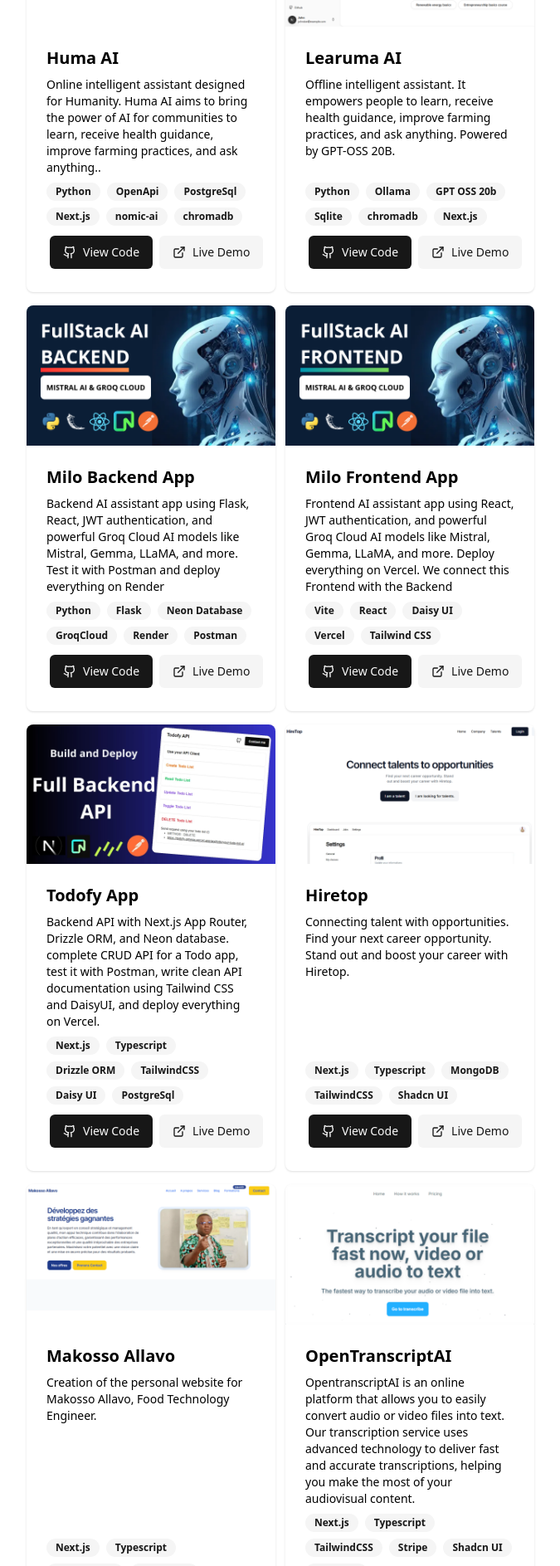
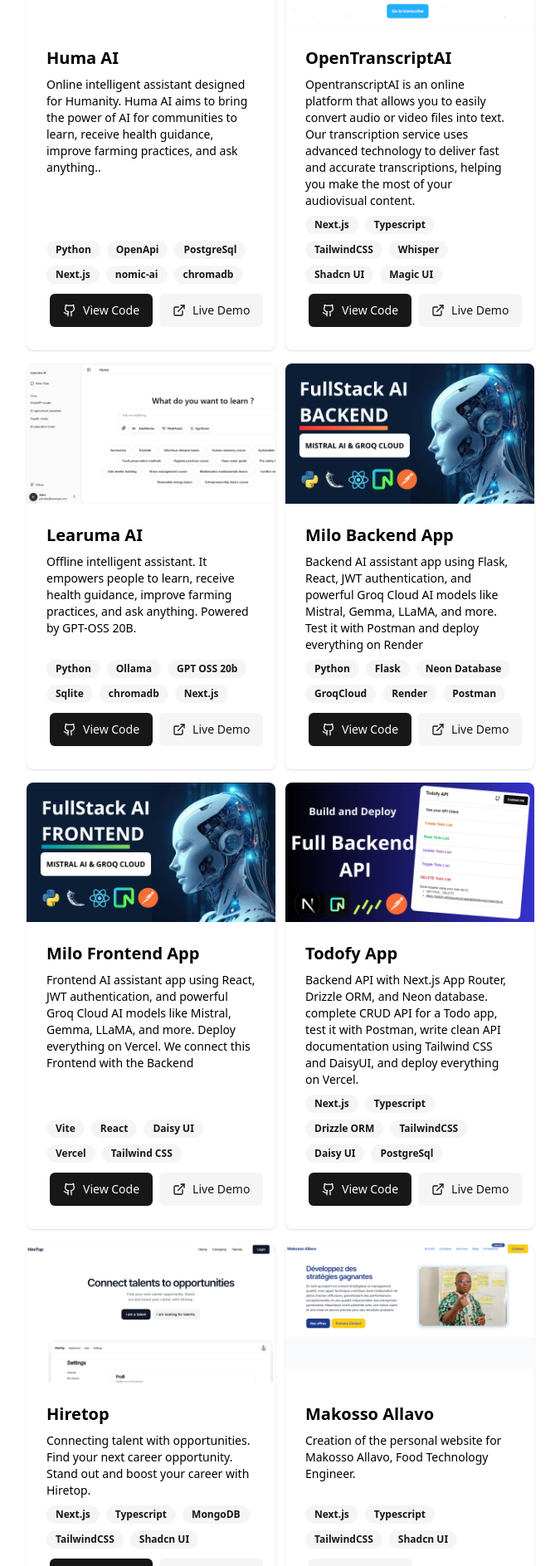
Before and after one commit to Osiris8/osirismigan, a Next.js app: page / in a window 1280 px wide. Shown: the part 2133-4020 px from the top of the page at 83% size, without its empty margins (304-979 px from the left). Built offline with nearby package versions, Linux system fonts and the light colour scheme.

Commit message:
update projects

```diff
--- a/components/Project.tsx
+++ b/components/Project.tsx
@@ -51,6 +51,23 @@
       ],
       codeLink: "https://github.com/Osiris8/huma",
       demoLink: "https://frontend-huma.vercel.app/",
+    },
+    {
+      title: "OpenTranscriptAI",
+      description:
+        "OpentranscriptAI is an online platform that allows you to easily convert audio or video files into text. Our transcription service uses advanced technology to deliver fast and accurate transcriptions, helping you make the most of your audiovisual content.",
+      imageUrl: opentranscriptai, // Pas d'image fournie, donc vide
+      badges: [
+        "Next.js",
+        "Typescript",
+
+        "TailwindCSS",
+        "Whisper",
+        "Shadcn UI",
+        "Magic UI",
+      ],
+      codeLink: "https://github.com/Osiris8/opentranscriptai-v3",
+      demoLink: "https://www.opentranscriptai.com/",
     },
     {
       title: "Learuma AI",
@@ -127,23 +144,7 @@
       codeLink: "", // Pas de lien de code fourni
       demoLink: "https://www.makossoallavo.com/",
     },
-    {
-      title: "OpenTranscriptAI",
-      description:
-        "OpentranscriptAI is an online platform that allows you to easily convert audio or video files into text. Our transcription service uses advanced technology to deliver fast and accurate transcriptions, helping you make the most of your audiovisual content.",
-      imageUrl: opentranscriptai, // Pas d'image fournie, donc vide
-      badges: [
-        "Next.js",
-        "Typescript",
 
-        "TailwindCSS",
-        "Stripe",
-        "Shadcn UI",
-        "Magic UI",
-      ],
-      codeLink: "https://github.com/Osiris8/opentranscriptai", // Lien vers le code source supposé
-      demoLink: "https://www.opentranscriptai.com/",
-    },
     {
       title: "Soccer App",
       description:
```
